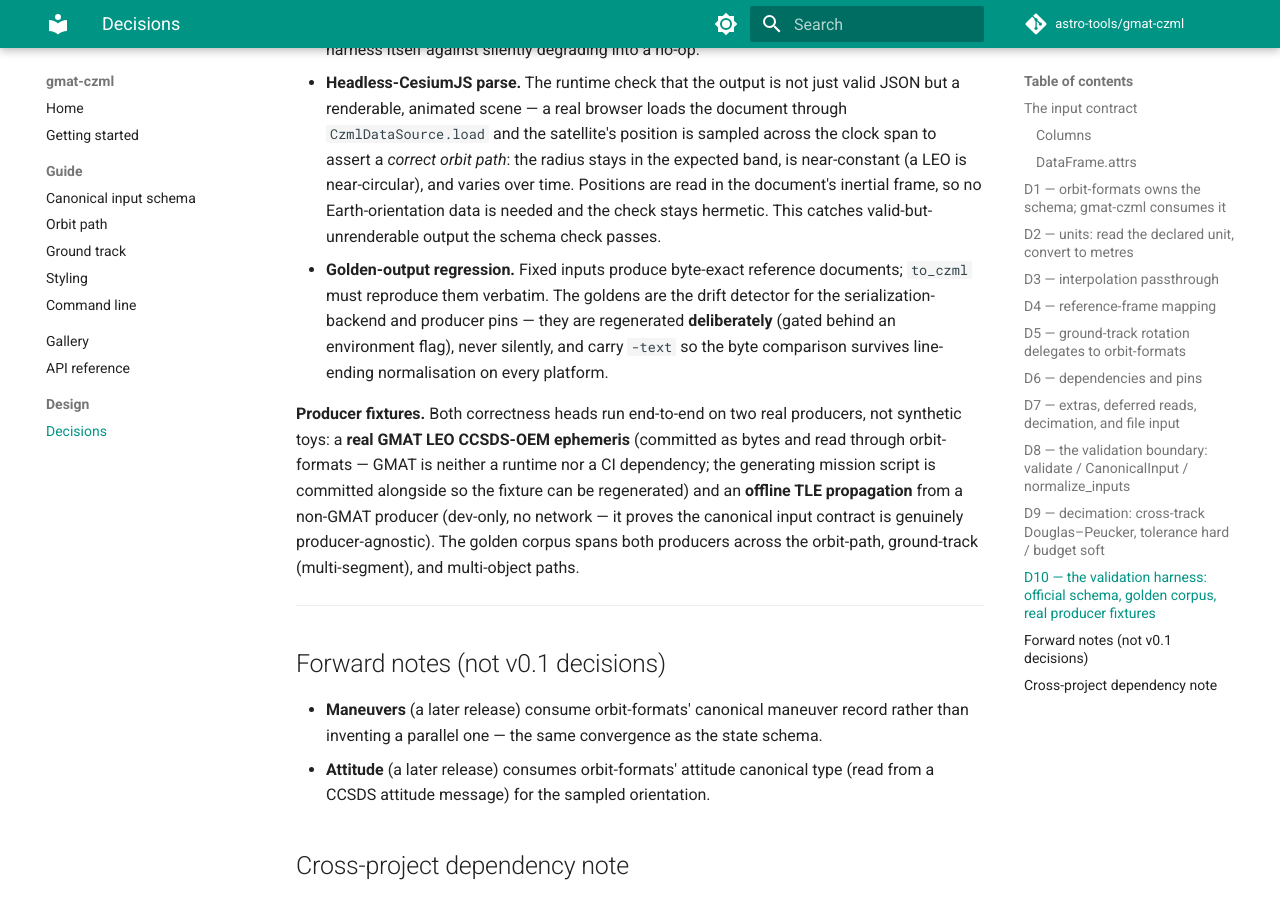
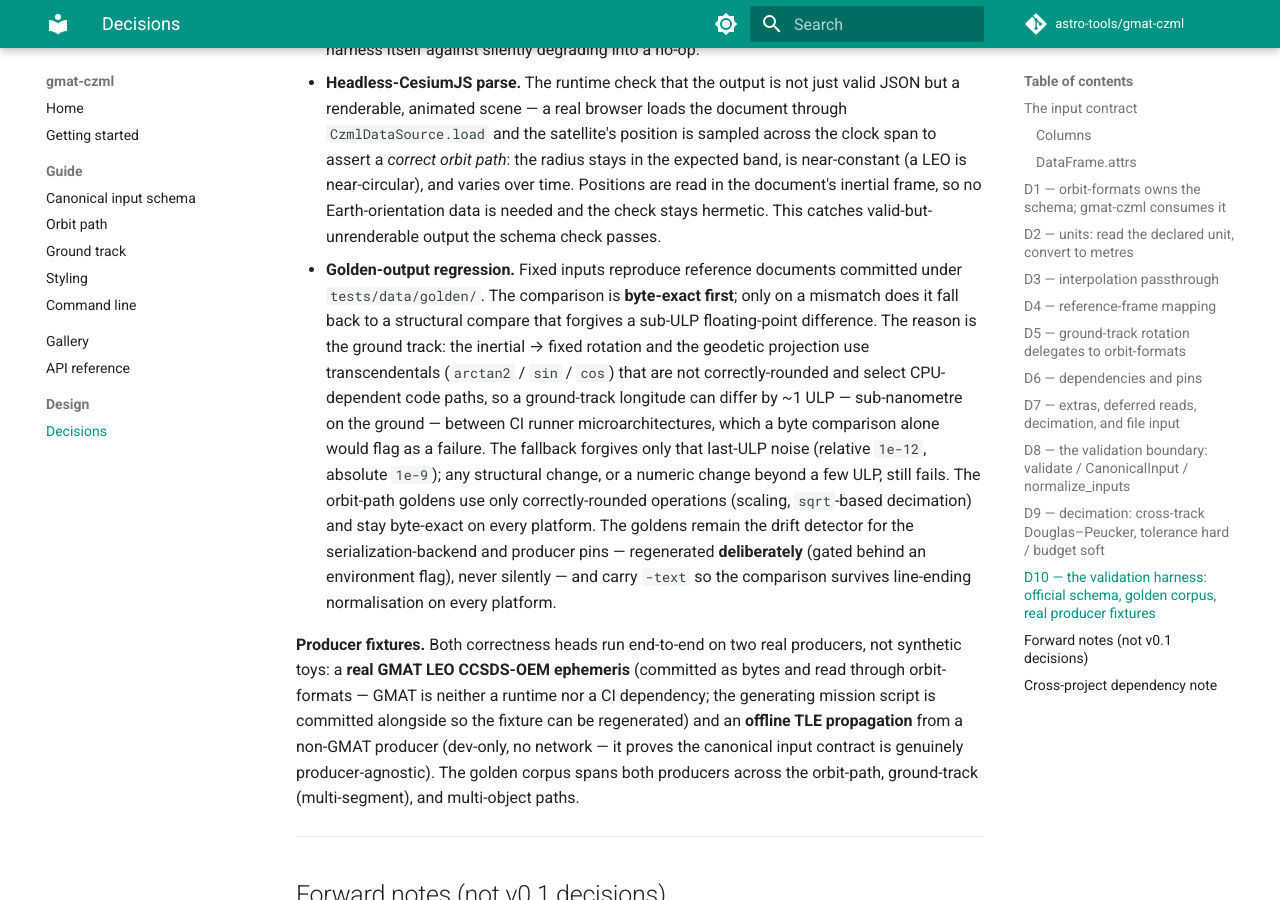
Before and after one commit to astro-tools/gmat-czml, an MkDocs documentation site: the page built from docs/design/decisions.md, in a window 1280 px wide and 900 px high, scrolled down 6236 px. Built offline with MkDocs 1.6.1 and Material for MkDocs 9.7.7, drawn with Linux system fonts in a browser that asks for light colours; comment, search, counter and statistics services are not loaded.

Commit message:
Make ground-track golden comparison tolerant to cross-arch float drift
The inertial->fixed rotation and geodetic projection use transcendentals
(arctan2/sin/cos) that are not correctly-rounded and select CPU-dependent code
paths, so a ground-track longitude can differ by ~1 ULP (sub-nanometre on the
ground) between CI runner microarchitectures. Compare byte-exact first and fall
back, only on mismatch, to a structural compare that forgives sub-ULP numeric
drift (rel 1e-12 / abs 1e-9) while still failing on any structural or real
numeric change. Orbit-path goldens use only correctly-rounded ops and stay
byte-exact. Updates the D10 design note.

```diff
--- a/docs/design/decisions.md
+++ b/docs/design/decisions.md
@@ -214,11 +214,19 @@ encodes right* — so the harness has three independent layers, each catching wh
   radius stays in the expected band, is near-constant (a LEO is near-circular), and varies over
   time. Positions are read in the document's inertial frame, so no Earth-orientation data is needed
   and the check stays hermetic. This catches valid-but-unrenderable output the schema check passes.
-- **Golden-output regression.** Fixed inputs produce byte-exact reference documents; `to_czml` must
-  reproduce them verbatim. The goldens are the drift detector for the serialization-backend and
-  producer pins — they are regenerated **deliberately** (gated behind an environment flag), never
-  silently, and carry `-text` so the byte comparison survives line-ending normalisation on every
-  platform.
+- **Golden-output regression.** Fixed inputs reproduce reference documents committed under
+  `tests/data/golden/`. The comparison is **byte-exact first**; only on a mismatch does it fall back
+  to a structural compare that forgives a sub-ULP floating-point difference. The reason is the
+  ground track: the inertial → fixed rotation and the geodetic projection use transcendentals
+  (`arctan2` / `sin` / `cos`) that are not correctly-rounded and select CPU-dependent code paths, so
+  a ground-track longitude can differ by ~1 ULP — sub-nanometre on the ground — between CI runner
+  microarchitectures, which a byte comparison alone would flag as a failure. The fallback forgives
+  only that last-ULP noise (relative `1e-12`, absolute `1e-9`); any structural change, or a numeric
+  change beyond a few ULP, still fails. The orbit-path goldens use only correctly-rounded operations
+  (scaling, `sqrt`-based decimation) and stay byte-exact on every platform. The goldens remain the
+  drift detector for the serialization-backend and producer pins — regenerated **deliberately**
+  (gated behind an environment flag), never silently — and carry `-text` so the comparison survives
+  line-ending normalisation on every platform.
 
 **Producer fixtures.** Both correctness heads run end-to-end on two real producers, not synthetic
 toys: a **real GMAT LEO CCSDS-OEM ephemeris** (committed as bytes and read through orbit-formats —
```
Also changed, not shown: 1 other file.
